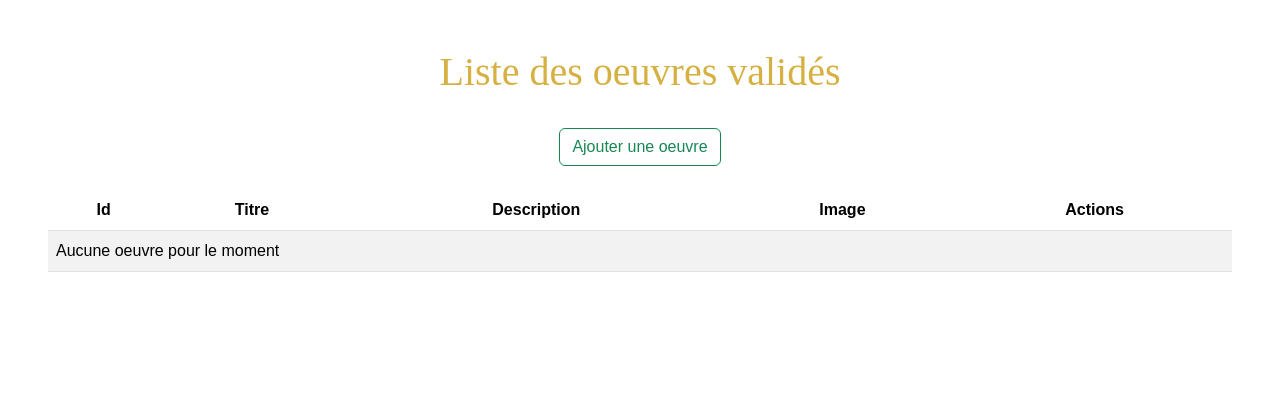
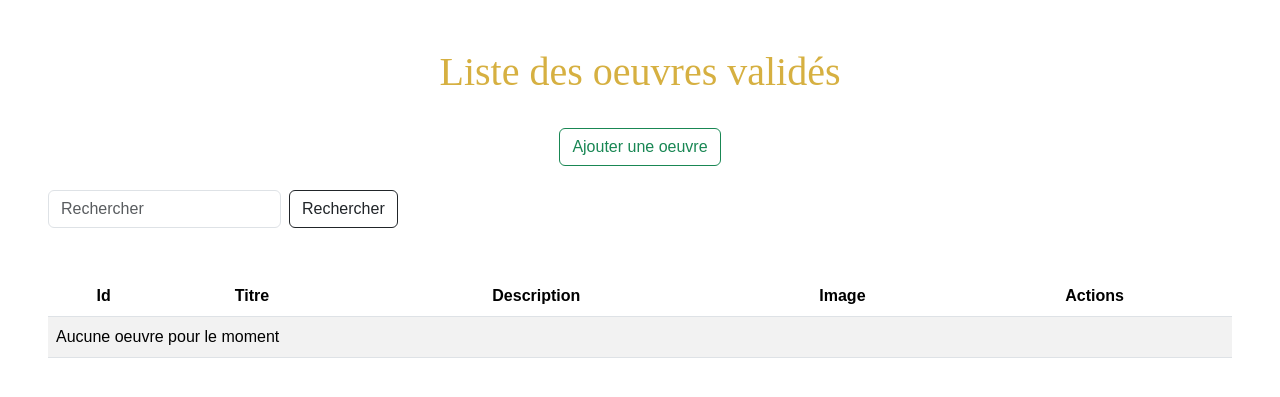
Before and after one commit to David-Besse/art-home_back, a Symfony app: template templates/artwork/index.html.twig in a window 1280 px wide. Shown: the part 59-456 px from the top of the page. Run offline with Twig, Linux system fonts and the light colour scheme; the template is opened without the code that fills it, so the values that code supplies are empty; some libraries are stand-ins or nearby versions; some web fonts are replaced.

Commit message:
search bar and button are set

```diff
--- a/templates/artwork/index.html.twig
+++ b/templates/artwork/index.html.twig
@@ -8,6 +8,10 @@
 <div class="text-center d-flex justify-content-around">
     <a href="{{ path('app_artwork_new') }}" class="btn btn-outline-success mb-4 mt-4">Ajouter une oeuvre</a>
 </div>
+<form class="d-inline-flex mb-5" role="search">
+    <input class="form-control me-2" type="search" placeholder="Rechercher" aria-label="Search">
+    <button class="btn btn-outline-dark" type="submit">Rechercher</button>
+  </form>
 <table class="table table-striped table-hover">
     <thead>
         <tr class="text-center">
```
